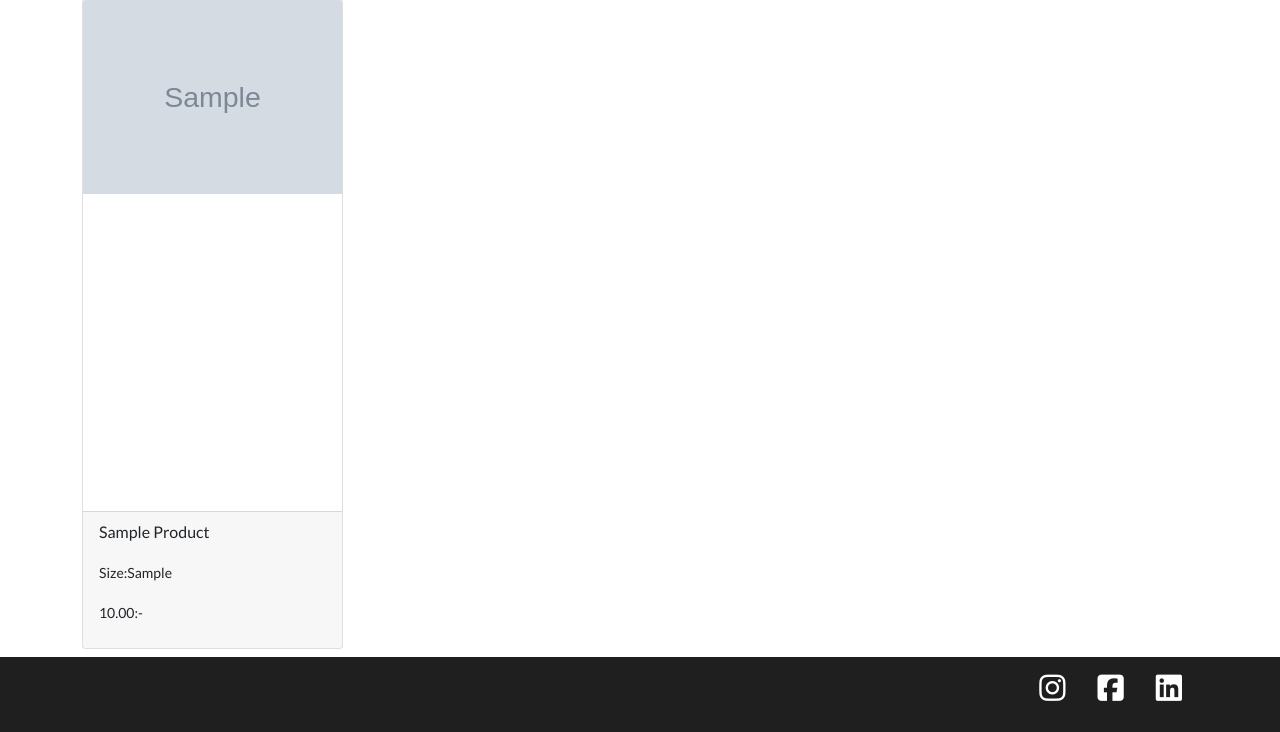
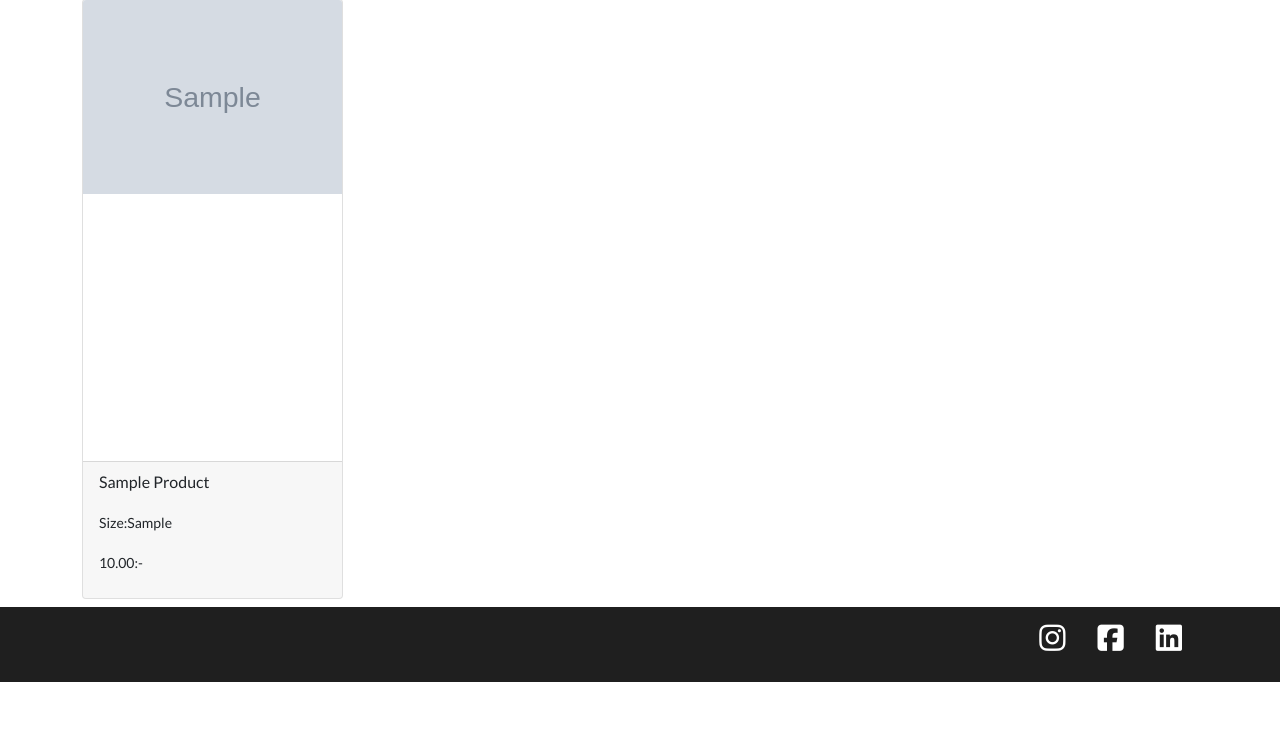
Before and after one commit to Code-Institute-Submissions/MariaLundgren-Pre-Owned_SepResub, a Django app: page /products/ in a window 1280 px wide. Shown: the part 245-977 px from the top of the page. After the commit the page ends 927 px from the top, so only its background shows below. Run offline with Django 3.2, Linux system fonts and the light colour scheme; tables that the repository leaves empty hold one stand-in row (values such as "Sample post"); grey boxes marked "Sample" are stand-in pictures; some libraries are stand-ins or nearby versions.

Commit message:
Change height on product-card

```diff
--- a/static/css/style.css
+++ b/static/css/style.css
@@ -168,7 +168,7 @@ footer {
 /* Products */
 
 .product-card {
-  min-height: 650px;
+  min-height: 600px;
 }
 
 /* Selected product */
```
